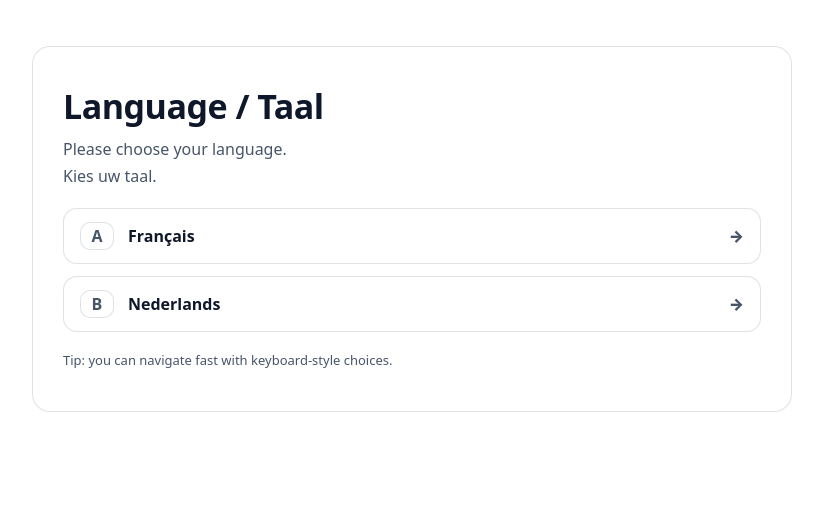
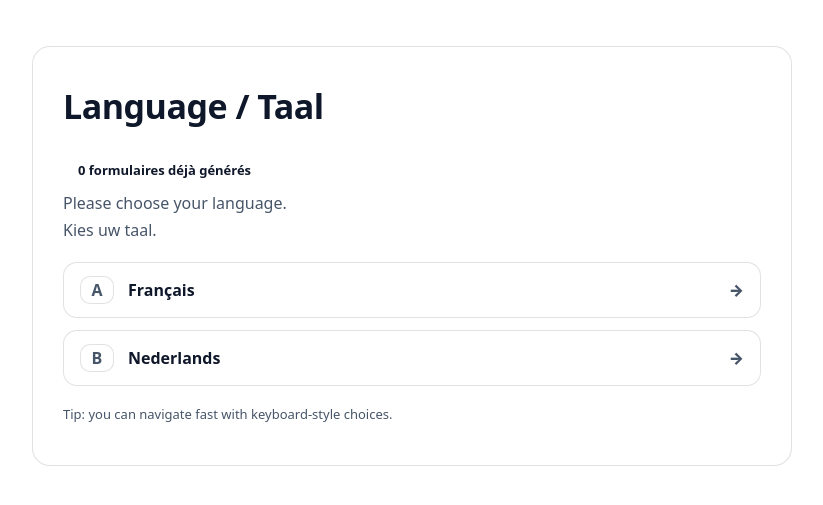
Before and after one commit to lehagrefabien-commits/fatca-application, a Flask app: page / in a window 1280 px wide. Shown: the part 64-569 px from the top of the page, without its empty margins (228-1051 px from the left). Run offline with Flask 3, Linux system fonts and the light colour scheme; some libraries are stand-ins or nearby versions.

Commit message:
Update lang_select.html

```diff
--- a/templates/lang_select.html
+++ b/templates/lang_select.html
@@ -121,6 +121,19 @@
   <div class="wrap">
     <div class="card">
       <h1>Language / Taal</h1>
+      <div style="
+  display:inline-block;
+  margin-top:14px;
+  padding:10px 14px;
+  border-radius:999px;
+  background: rgba(255,255,255,0.12);
+  border:1px solid rgba(255,255,255,0.22);
+  font-size:13px;
+  font-weight:800;
+">
+  {{ generated_count }} formulaires déjà générés
+</div>
+
       <p>Please choose your language.<br>Kies uw taal.</p>
 
       <div class="list">
```
